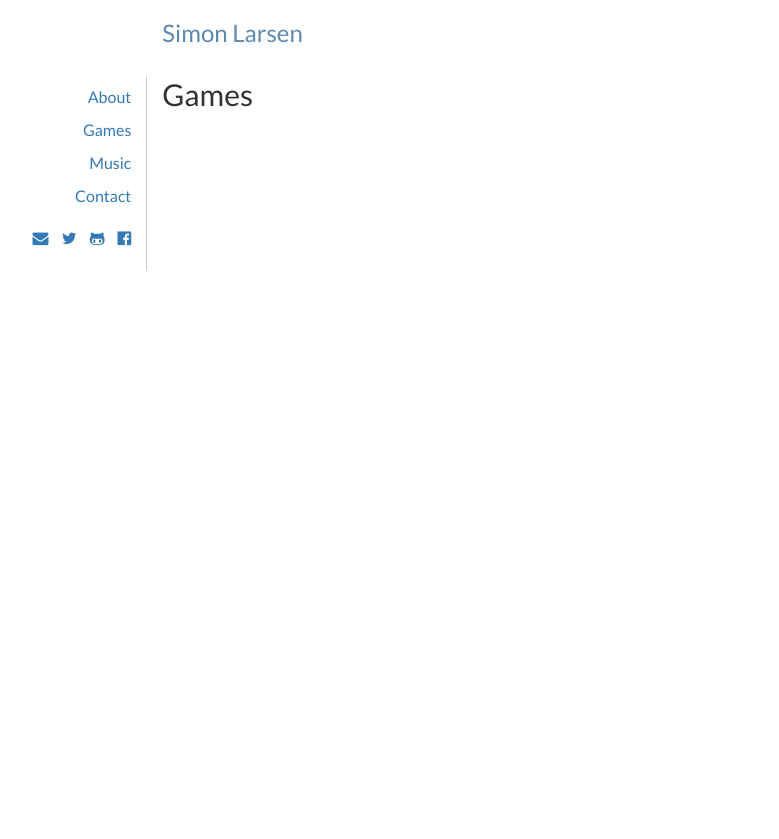
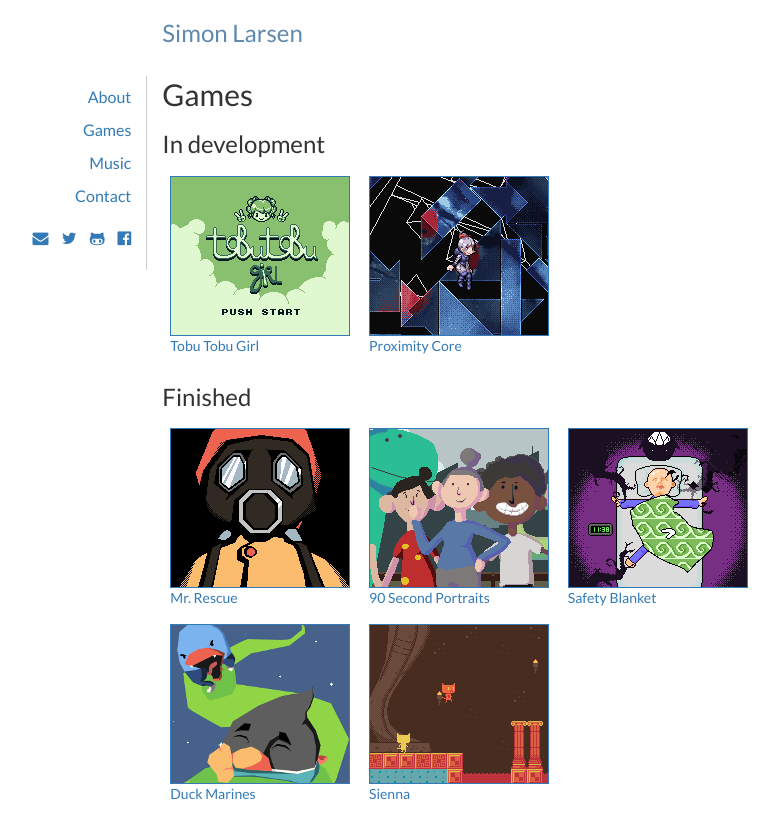
Before and after one commit to SimonLarsen/simonlarsen.github.io, a Jekyll site: the page built from games/index.md, in a window 1280 px wide. Shown: the top 839 px of the page, without its empty margins (226-1005 px from the left). Built offline with Jekyll 4.4.1, drawn with Linux system fonts in a browser that asks for light colours.

Commit message:
Added games to games page

```diff
--- a/css/style.css
+++ b/css/style.css
@@ -29,3 +29,19 @@ h1 {
 	color: #5F89AD;
 	margin-bottom: 32px;
 }
+
+.game-grid {
+
+}
+
+.game-cell {
+	display: inline-block;
+	margin: 8px 8px 8px 8px;
+}
+
+.game-thumb {
+	border: 1px solid #337AB7;
+	width: 180px;
+	height: 160px;
+	display:block;
+}
--- a/games/index.md
+++ b/games/index.md
@@ -1,4 +1,59 @@
 ---
 layout: page
 title: Games
+indevgames:
+    - title: "Tobu Tobu Girl"
+      image: "/games/thumbs/tobutobugirl.png"
+      url: "http://tangramgames.dk/games/tobutobugirl"
+
+    - title: "Proximity Core"
+      image: "/games/thumbs/proximitycore.png"
+      url: "http://tangramgames.dk/games/proximitycore"
+
+pastgames:
+    - title: "Mr. Rescue"
+      image: "/games/thumbs/mrrescue.png"
+      url: "http://tangramgames.dk/games/mrrescue"
+
+    - title: "90 Second Portraits"
+      image: "/games/thumbs/90secondportraits.png"
+      url: "http://tangramgames.dk/games/90secondportraits"
+
+    - title: "Safety Blanket"
+      image: "/games/thumbs/safetyblanket.png"
+      url: "http://tangramgames.dk/games/safetyblanket"
+
+    - title: "Duck Marines"
+      image: "/games/thumbs/duckmarines.png"
+      url: "http://tangramgames.dk/games/duckmarines"
+
+    - title: "Sienna"
+      image: "/games/thumbs/sienna.png"
+      url: "http://tangramgames.dk/games/sienna"
 ---
+
+### In development ###
+
+<div class="game-grid">
+	{% for game in page.indevgames %}
+	<div class="game-cell">
+		<a class="game-thumb" href="{{ game.url }}" style="background-image: url('{{ game.image }}')"></a>
+		<div class="game-label">
+			<a href="{{ game.url }}">{{ game.title }}</a>
+		</div>
+	</div>
+	{% endfor %}
+</div>
+
+### Finished ###
+
+<div class="game-grid">
+	{% for game in page.pastgames %}
+	<div class="game-cell">
+		<a class="game-thumb" href="{{ game.url }}" style="background-image: url('{{ game.image }}')"></a>
+		<div class="game-label">
+			<a href="{{ game.url }}">{{ game.title }}</a>
+		</div>
+	</div>
+	{% endfor %}
+</div>
```
Also changed, not shown: games/thumbs/90secondportraits.png (added), games/thumbs/blank.png (added), games/thumbs/duckmarines.png (added), games/thumbs/mrrescue.png (added), games/thumbs/proximitycore.png (added), games/thumbs/safetyblanket.png (added), games/thumbs/sienna.png (added), games/thumbs/tobutobugirl.png (added).
